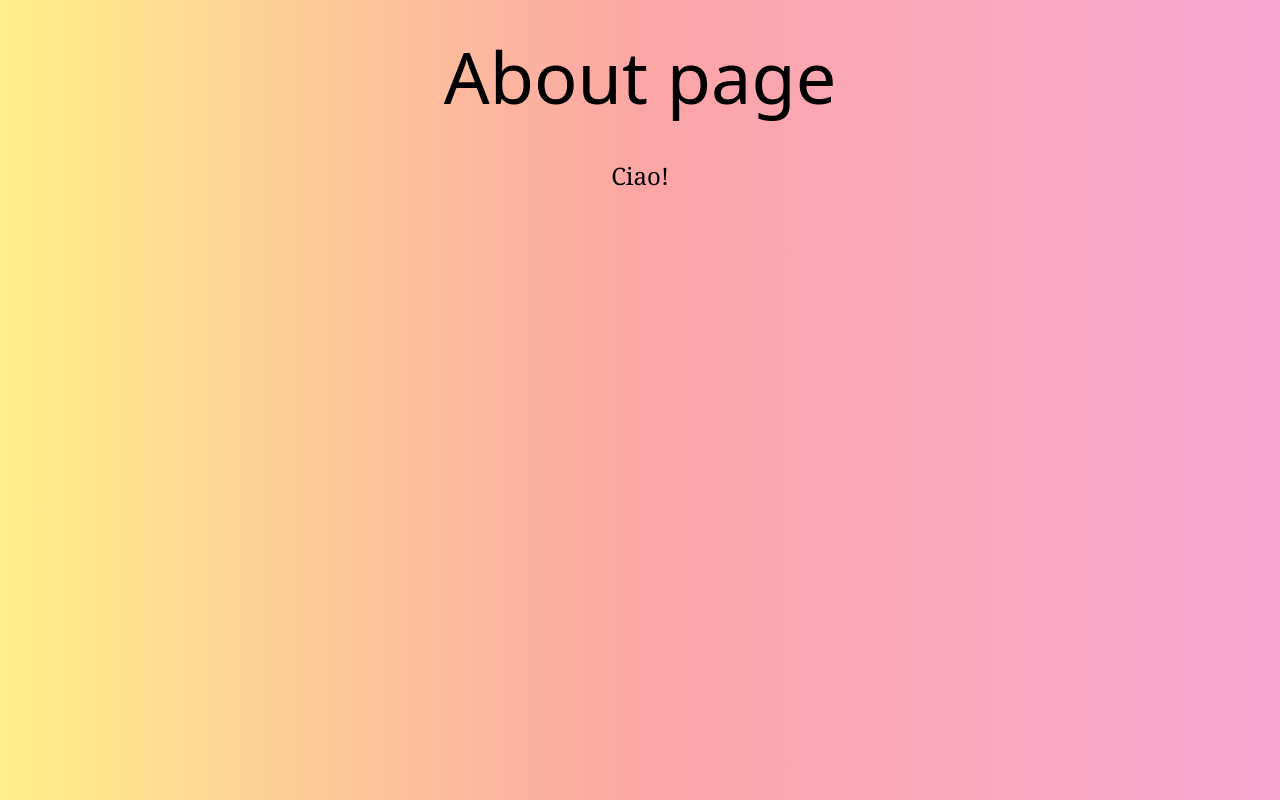
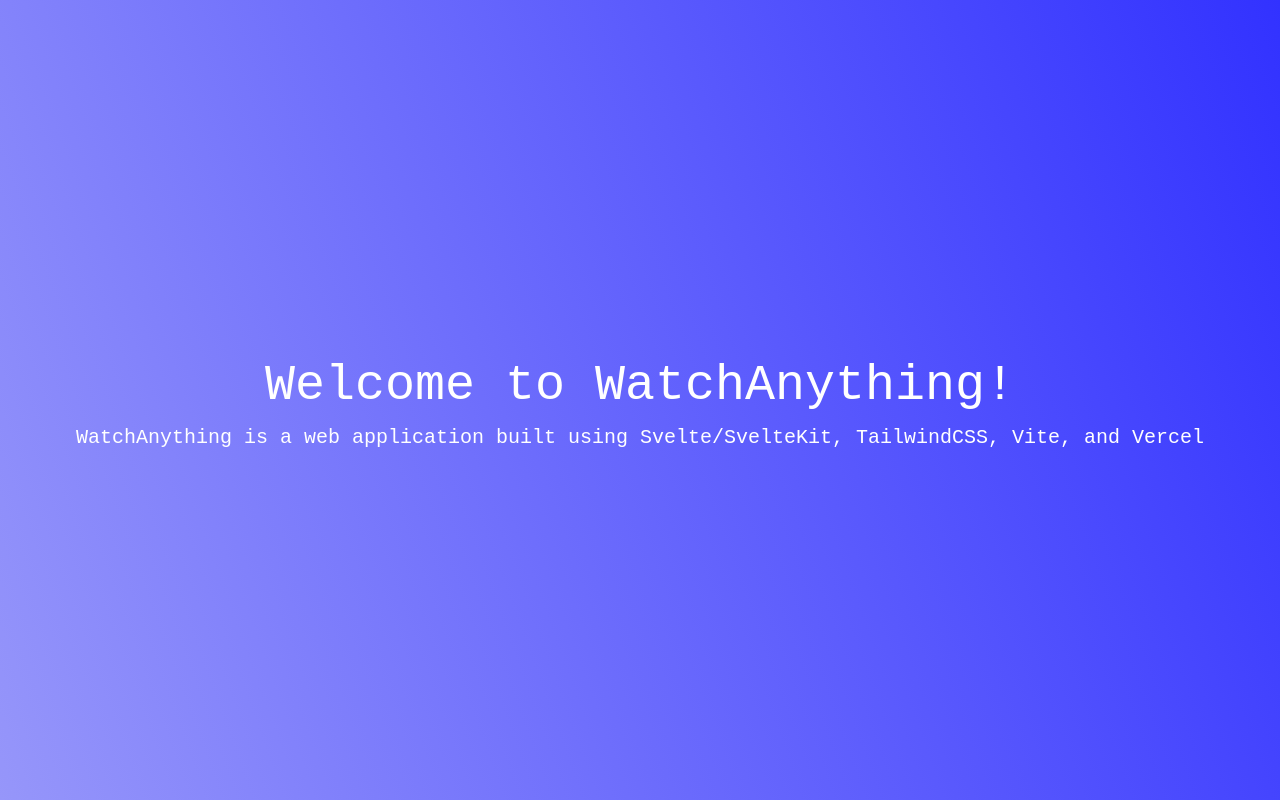
Before and after one commit to DanielOglesby/WatchAnything, a SvelteKit app: page /about in a window 1280 px wide. Built offline with nearby package versions, Linux system fonts and the light colour scheme.

Commit message:
feat: refactor about page and make initial changes

```diff
--- a/src/routes/+page.svelte
+++ b/src/routes/+page.svelte
@@ -37,8 +37,4 @@
         width: 50%;
         height: 50%;
     }
-
-    header{
-        color: black;
-    }
 </style>
--- a/src/routes/about/+page.svelte
+++ b/src/routes/about/+page.svelte
@@ -1,4 +1,30 @@
-<section class="text-center w-full h-screen bg-gradient-to-r from-yellow-200 via-red-300 to-pink-300">
-    <h1 class="pt-10 text-7xl">About page</h1>
-    <div class="font-serif pt-12 text-2xl">Ciao!</div>
-    </section>
+<script lang="ts">
+    import Header from "../../components/Header.svelte";
+    import Footer from "../../components/Footer.svelte";
+</script>
+
+<section class="about-page">
+    <h1>Welcome to WatchAnything!</h1>
+    <p>WatchAnything is a web application built using Svelte/SvelteKit, TailwindCSS, Vite, and Vercel</p>
+</section>
+
+<style>
+    .about-page{
+        display: flex;
+        flex-direction: column;
+        justify-content: center;
+        align-items: center;
+        height: 100vh;
+        background:linear-gradient(250deg, rgb(50,50,255), rgb(150,150,250));
+    }
+
+    :global(p, h1, h2, div){
+        font-family:'Courier New', Courier, monospace;
+        color: white;
+        font-size: 20px;
+    }
+
+    h1{
+        font-size: 50px;
+    }
+</style>
```
